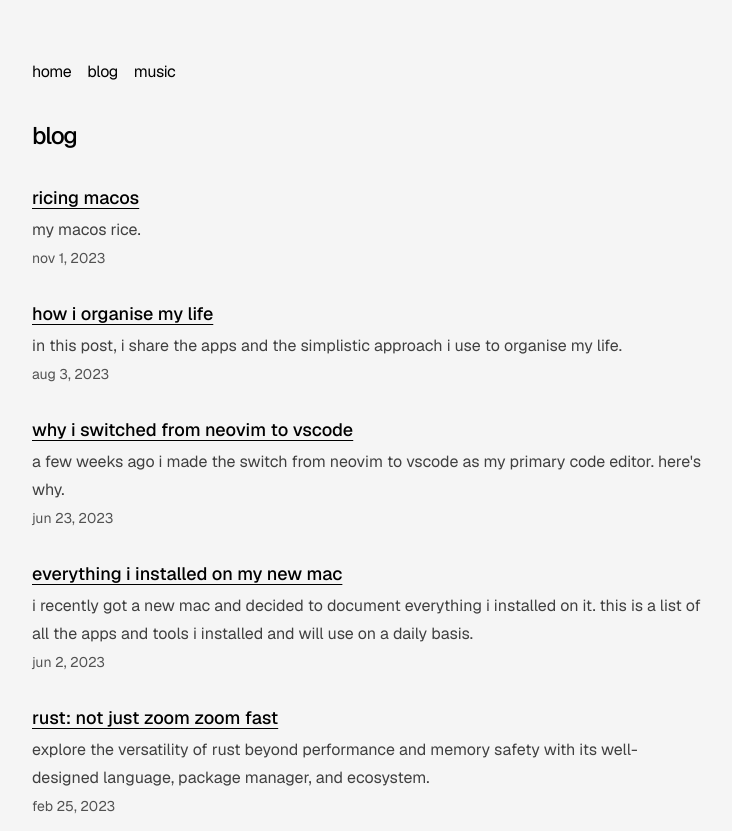
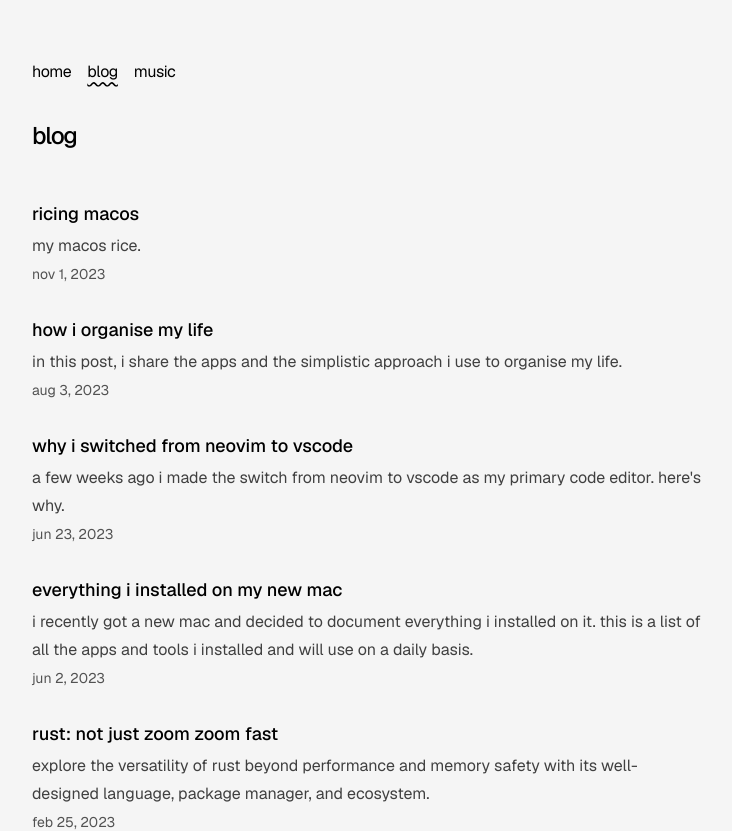
Before and after one commit to nexxeln/nexxel.dev, a Next.js app: page /blog in a window 1280 px wide. Shown: the top 831 px of the page, without its empty margins (272-1004 px from the left). Built offline with nearby package versions, Linux system fonts and the light colour scheme.

Commit message:
show active route

```diff
--- a/src/app/blog/page.tsx
+++ b/src/app/blog/page.tsx
@@ -9,13 +9,13 @@ export default function BlogPage() {
 
   return (
     <section>
-      <h1 className="mb-8 text-2xl font-medium tracking-tighter">blog</h1>
+      <h1 className="mb-12 text-2xl font-medium tracking-tighter">blog</h1>
 
       <div className="flex flex-col gap-8">
         {posts.map((post) => (
           <Link key={post.slug} href={`/blog/${post.slug}`} className="group">
             <div className="flex w-full flex-col gap-y-1">
-              <p className="text-lg font-medium underline underline-offset-4">
+              <p className="text-lg font-medium">
                 {post.metadata.title.toLowerCase()}
               </p>
               <p className="prose prose-neutral dark:prose-invert">
--- a/src/app/navbar.tsx
+++ b/src/app/navbar.tsx
@@ -1,4 +1,8 @@
+"use client";
+
 import Link from "next/link";
+import { usePathname } from "next/navigation";
+import { clx } from "~~/utils";
 
 const navItems = {
   "/": {
@@ -13,20 +17,28 @@ const navItems = {
 };
 
 export function Navbar() {
+  const pathname = usePathname();
+
   return (
     <aside className="-ml-[8px] mb-8 tracking-tight">
       <div className="lg:sticky lg:top-20">
         <nav
-          className="fade relative flex scroll-pr-6 flex-row items-start px-0 pb-0 md:relative md:overflow-auto"
+          className="relative flex scroll-pr-6 flex-row items-start px-0 pb-0 md:relative md:overflow-auto"
           id="nav"
         >
           <div className="flex flex-row space-x-0 pr-10">
             {Object.entries(navItems).map(([path, { name }]) => {
+              const isActive =
+                pathname === path ||
+                (pathname.startsWith(path) && pathname[path.length] === "/");
               return (
                 <Link
                   key={path}
                   href={path}
-                  className="relative flex px-2 py-1 align-middle transition-all hover:text-neutral-800 dark:hover:text-neutral-200"
+                  className={clx(
+                    "relative flex px-2 py-1 align-middle transition-all hover:text-neutral-800 dark:hover:text-neutral-200",
+                    isActive && "underline decoration-wavy underline-offset-4",
+                  )}
                 >
                   {name}
                 </Link>
--- a/src/utils.ts
+++ b/src/utils.ts
@@ -1,2 +1,2 @@
-export const clx = (...classes: (string | undefined)[]): string =>
+export const clx = (...classes: (string | false | undefined)[]): string =>
   classes.filter(Boolean).join(" ");
```
